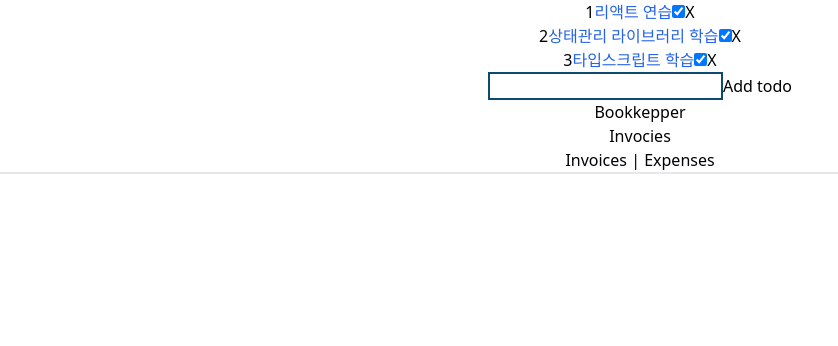
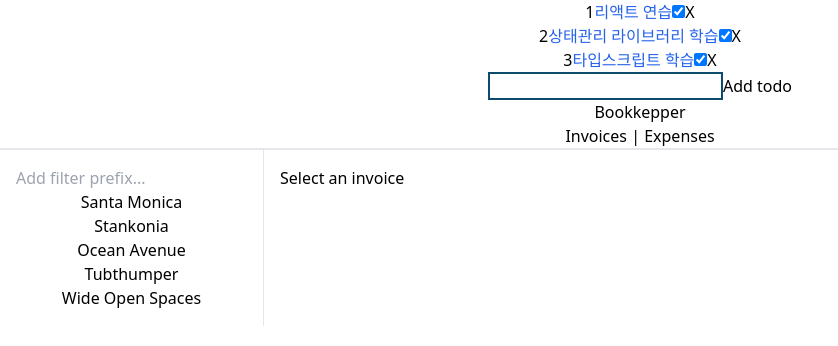
Before and after one commit to jeidiiy/react-toy, a React (Create React App) app: page /invoices in a window 1280 px wide. Shown: the top 346 px of the page, without its empty margins (0-838 px from the left). Built offline with nearby package versions, Linux system fonts and the light colour scheme.

Commit message:
feat: 기초 라우팅 적용

```diff
--- /dev/null
+++ b/src/@types/index.ts
@@ -0,0 +1,6 @@
+export interface Invoice {
+  name: string
+  number: number
+  amount: string
+  due: string
+}
--- a/src/App.tsx
+++ b/src/App.tsx
@@ -10,11 +10,11 @@ function App() {
       <Todos />
       <TodoControl />
       <h1>Bookkepper</h1>
-      <Outlet />
       <nav className="border-b-2 border-solid pd-4">
         <Link to="/invoices">Invoices</Link> |{' '}
         <Link to="/expenses">Expenses</Link>
       </nav>
+      <Outlet />
     </div>
   )
 }
--- /dev/null
+++ b/src/data.ts
@@ -0,0 +1,44 @@
+import { Invoice } from './@types'
+
+let invoices: Invoice[] = [
+  {
+    name: 'Santa Monica',
+    number: 1995,
+    amount: '$10,800',
+    due: '12/05/1995',
+  },
+  {
+    name: 'Stankonia',
+    number: 2000,
+    amount: '$8,000',
+    due: '10/31/2000',
+  },
+  {
+    name: 'Ocean Avenue',
+    number: 2003,
+    amount: '$9,500',
+    due: '07/22/2003',
+  },
+  {
+    name: 'Tubthumper',
+    number: 1997,
+    amount: '$14,000',
+    due: '09/01/1997',
+  },
+  {
+    name: 'Wide Open Spaces',
+    number: 1998,
+    amount: '$4,600',
+    due: '01/27/1998',
+  },
+]
+
+export function getInvoices() {
+  return invoices
+}
+
+export function getInvoice(number: number) {
+  const foundInvoice = invoices.find((invoice) => invoice.number === number)
+  if (!foundInvoice) throw new Error('Invoice not found')
+  return foundInvoice
+}
--- a/src/index.tsx
+++ b/src/index.tsx
@@ -4,6 +4,7 @@ import { BrowserRouter, Route, Routes } from 'react-router-dom'
 import App from './App'
 import './index.css'
 import Expenses from './routes/Expenses'
+import Invoice from './routes/Invoice'
 import Invoices from './routes/Invoices'
 
 const root = ReactDOM.createRoot(document.getElementById('root') as HTMLElement)
@@ -13,9 +14,27 @@ root.render(
       <Routes>
         <Route path="/" element={<App />}>
           <Route path="expenses" element={<Expenses />} />
-          <Route path="invoices" element={<Invoices />} />
+          <Route path="invoices" element={<Invoices />}>
+            <Route
+              index
+              element={
+                <main className="p-4">
+                  <p>Select an invoice</p>
+                </main>
+              }
+            />
+            <Route path=":invoiceId" element={<Invoice />} />
+          </Route>
+          <Route
+            path="*"
+            element={
+              <main className="p-4">
+                <p>There's nothing here!</p>
+              </main>
+            }
+          />
         </Route>
       </Routes>
     </BrowserRouter>
-  </React.StrictMode>,
+  </React.StrictMode>
 )
--- /dev/null
+++ b/src/routes/Invoice.tsx
@@ -0,0 +1,17 @@
+import { useParams } from 'react-router-dom'
+import { getInvoice } from '../data'
+
+export default function Invoice() {
+  let params = useParams()
+  const invoiceId = params.invoiceId!
+  let invoice = getInvoice(parseInt(invoiceId, 10))
+  return (
+    <main className="p-4">
+      <h2>Total due: {invoice?.due}</h2>
+      <p>
+        {invoice.name}: {invoice.number}
+      </p>
+      <p>Due Date: {invoice.due}</p>
+    </main>
+  )
+}
--- a/src/routes/Invoices.tsx
+++ b/src/routes/Invoices.tsx
@@ -1,7 +1,46 @@
+import { NavLink, Outlet, useSearchParams } from 'react-router-dom'
+import { Invoice } from '../@types'
+import { getInvoices } from '../data'
+
 export default function Invoices() {
+  let invoices: Invoice[] = getInvoices()
+  let [searchParams, setSearchParams] = useSearchParams()
+
   return (
-    <main className="px-4">
-      <h2>Invocies</h2>
-    </main>
+    <div className="flex">
+      <nav className="border-r p-4">
+        <input
+          value={searchParams.get('filter') || ''}
+          onChange={(event) => {
+            let filter = event.target.value
+            if (filter) {
+              setSearchParams({ filter })
+            } else {
+              setSearchParams({})
+            }
+          }}
+          placeholder="Add filter prefix..."
+        />
+        {invoices
+          .filter((invoice) => {
+            let filter = searchParams.get('filter')
+            if (!filter) return true
+            let name = invoice.name.toLowerCase()
+            return name.startsWith(filter.toLowerCase())
+          })
+          .map((invoice) => (
+            <NavLink
+              className={({ isActive }) =>
+                isActive ? 'block mx-4 text-orange-600 ' : 'block mx-4'
+              }
+              to={`/invoices/${invoice.number}`}
+              key={invoice.number}
+            >
+              {invoice.name}
+            </NavLink>
+          ))}
+      </nav>
+      <Outlet />
+    </div>
   )
 }
```
